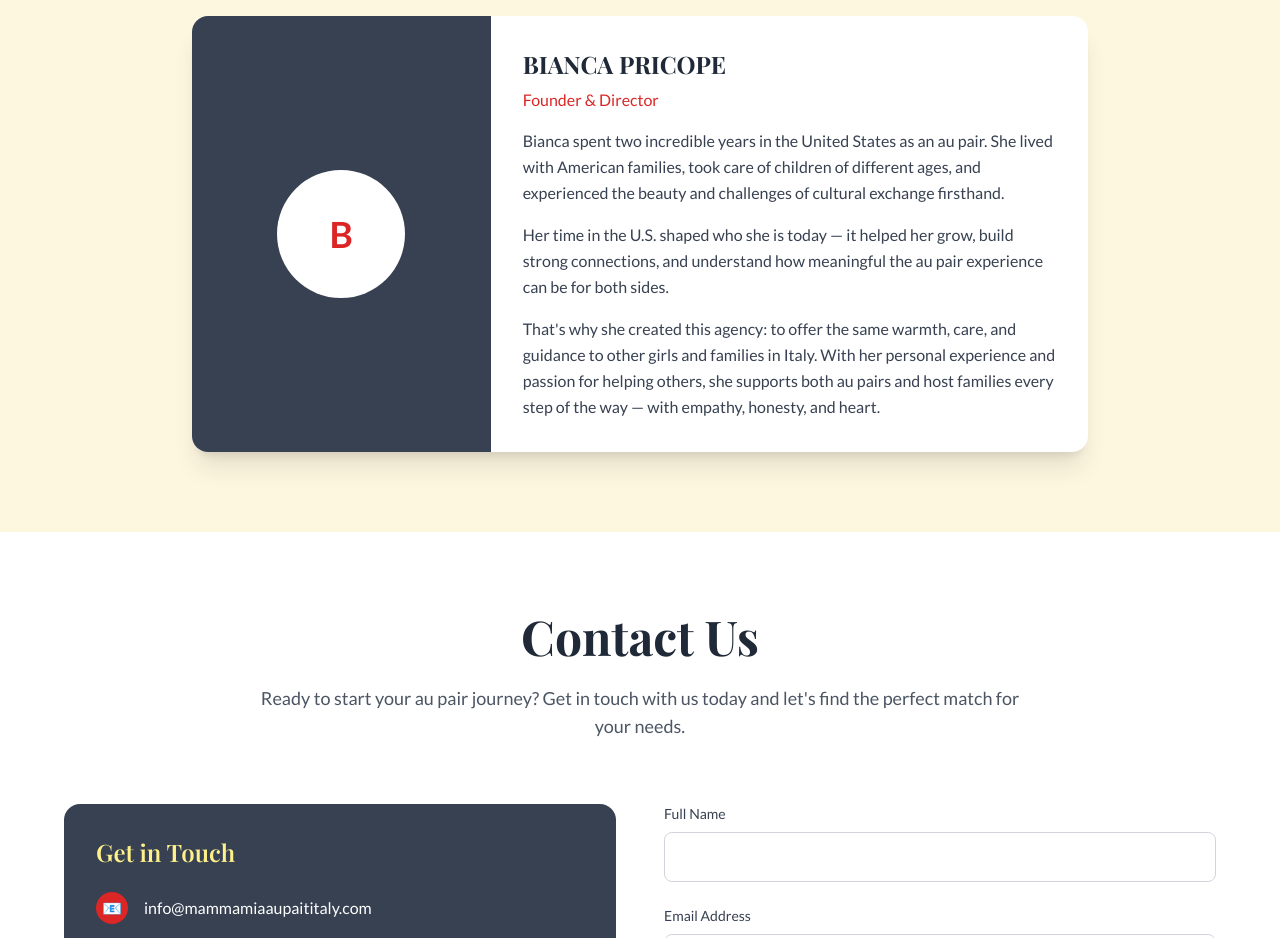
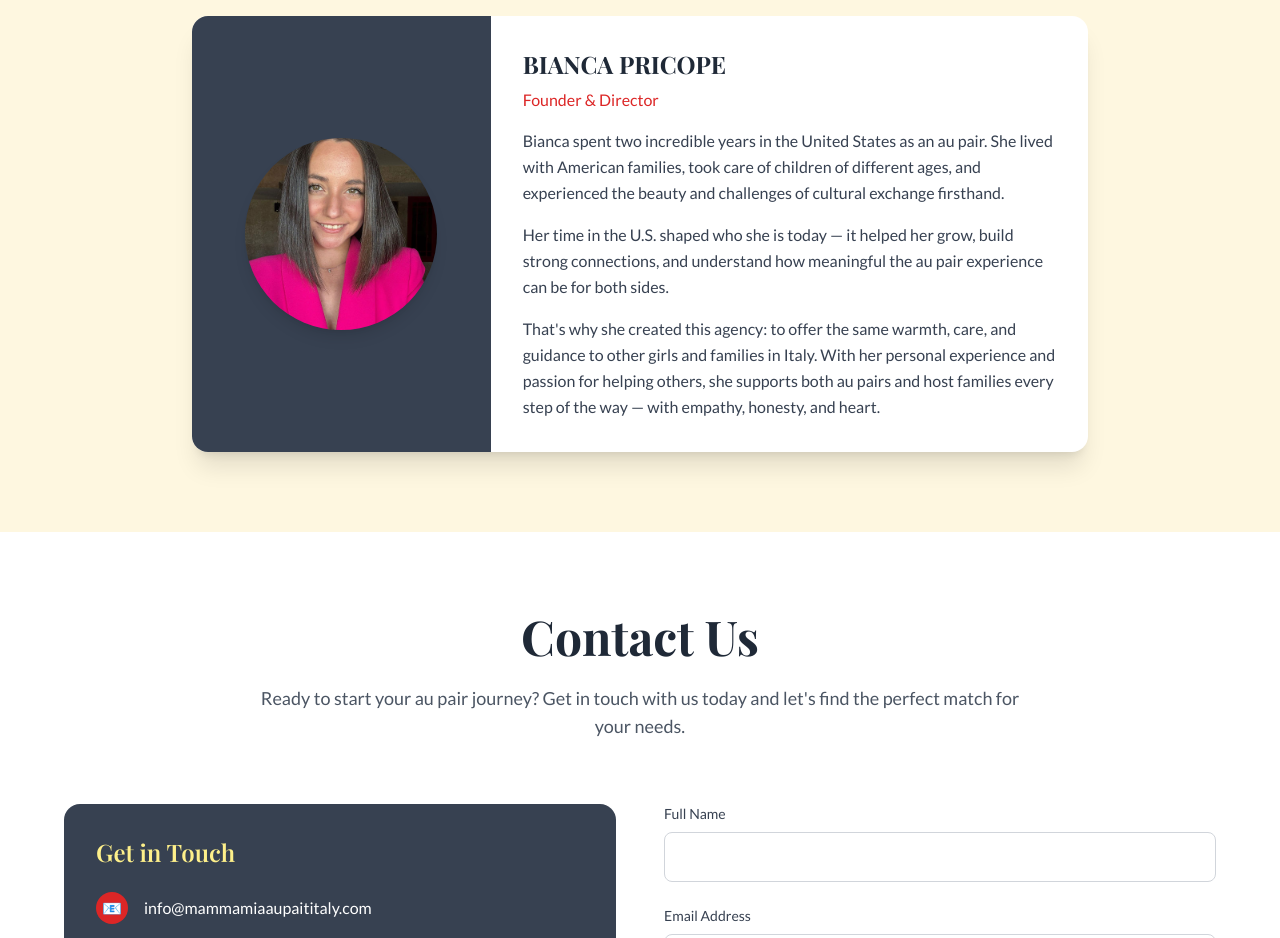
Before and after one commit to ghciotti/bianca-aupair-website, a plain HTML site: page index.html in a window 1280 px wide. Shown: the part 2880-3818 px from the top of the page. Drawn offline with nearby package versions, Linux system fonts and the light colour scheme.

Commit message:
added in headshot of bianca

```diff
--- a/index.html
+++ b/index.html
@@ -282,10 +282,7 @@
                     <div class="md:flex">
                         <div class="md:w-1/3">
                             <div class="h-80 md:h-full bg-gray-700 flex items-center justify-center">
-                                <div class="w-32 h-32 bg-white rounded-full flex items-center justify-center text-4xl font-bold text-italian-red">
-                                    B
-                                </div>
-                            </div>
+                                <img src="bianca-headshot.jpg" alt="Bianca Pricope" class="w-48 h-48 rounded-full object-cover shadow-lg">                            </div>
                         </div>
                         <div class="md:w-2/3 p-8">
                             <h4 class="text-2xl font-bold text-gray-800 mb-2">BIANCA PRICOPE</h4>
```
Also changed, not shown: bianca-headshot.jpg (added).
